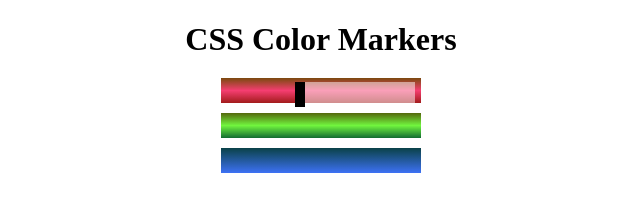
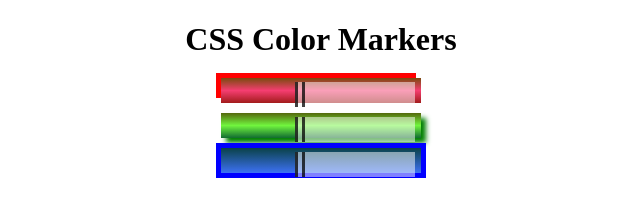
Before and after one commit to AnimalToonny/Colored-Markets, a plain HTML site: page index.html in a window 1280 px wide. Shown: the whole page, without its empty margins (319-959 px from the left). Drawn offline with Linux system fonts and the light colour scheme.

Commit message:
feat: add box shadows to marker colors and update sleeve styles

```diff
--- a/index.html
+++ b/index.html
@@ -15,8 +15,12 @@
       <div class="sleeve"></div>
     </div>
     <div class="marker green">
+      <div class="cap"></div>
+      <div class="sleeve"></div>
     </div>
     <div class="marker blue">
+      <div class="cap"></div>
+      <div class="sleeve"></div>
     </div>
   </div>
 </h1>
--- a/style.css
+++ b/style.css
@@ -12,19 +12,22 @@ h1 {
 }
 .red {
     background: linear-gradient(rgb(122, 74, 14), rgb(245, 62, 113), rgb(162, 27, 27));
+    box-shadow: -5px -5px red;
 }
 .green {
     background: linear-gradient(#55680D,#71F53E,#116C31);
+    box-shadow: 5px 5px 5px green;
 }
 .blue {
     background: linear-gradient(hsl(186, 76%, 16%), hsl(223, 90%, 60%));
+    box-shadow: 0 0 0 5px blue;
 }
 .sleeve {
     width: 110px;
     height: 25px;
     background-color: white;
     background-color: rgba(255,255,255,0.5);
-    border-left: 10px solid black;
+    border-left: 10px double rgba(0,0,0,0.75);
 }
 .cap {
     width: 60px;
```
